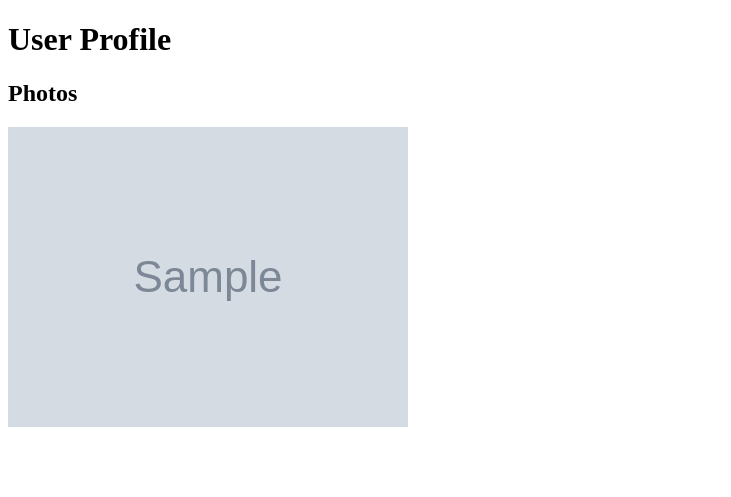
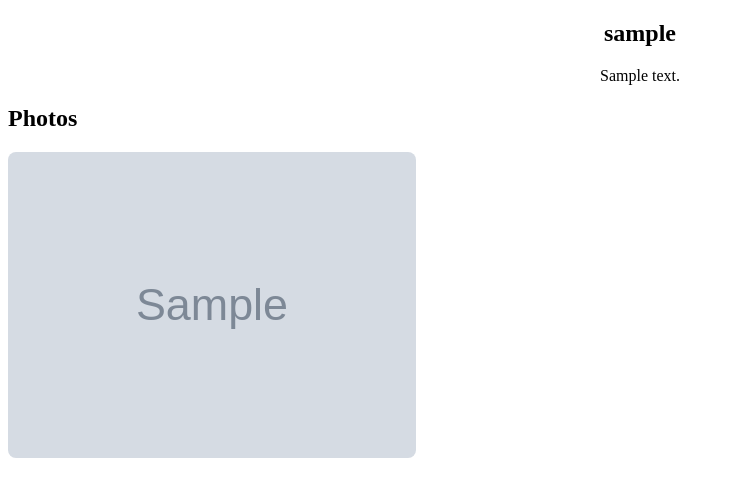
Before and after one commit to simces/VU-bak, a Spring app: template backend/src/main/resources/templates/user-profile.html in a window 1280 px wide. Shown: the top 497 px of the page, without its empty margins (0-731 px from the left). Run offline with Thymeleaf, Linux system fonts and the light colour scheme; the template is opened without the code that fills it: most values are stand-ins (such as "Sample title", 1, 10 or a date in 2020); grey boxes marked "Sample" are stand-in pictures; data that the repository does not hold is empty; some of the project's set-up classes (security, data sources, template engines, error pages and the like) are left out, and stand-ins take their place.

Commit message:
minimal changes, stable version

```diff
--- /dev/null
+++ b/backend/src/main/resources/static/css/style.css
@@ -0,0 +1,23 @@
+.profile-info {
+    text-align: center;
+    margin-bottom: 20px;
+}
+
+.profile-pic {
+    width: 150px;
+    height: 150px;
+    border-radius: 50%;
+    margin-top: 10px;
+}
+
+.photo-grid {
+    display: grid;
+    grid-template-columns: repeat(3, 1fr);
+    gap: 20px;
+}
+
+.photo-item img {
+    width: 100%;
+    height: auto;
+    border-radius: 8px;
+}
--- a/backend/src/main/resources/templates/user-profile.html
+++ b/backend/src/main/resources/templates/user-profile.html
@@ -1,14 +1,22 @@
 <!DOCTYPE html>
-<html>
+<html xmlns:th="http://www.thymeleaf.org">
+<head>
+  <title>User Profile</title>
+  <link rel="stylesheet" th:href="@{/css/style.css}" />
+</head>
 <body>
-<h1>User Profile</h1>
-<div>
-  <h2>Photos</h2>
 
-  <div th:each="photo : ${photos}">
+<div class="profile-info">
+  <h2 th:text="${userProfile.username}">Username</h2>
+  <p th:text="${userProfile.bio}">Bio</p>
+</div>
+
+<h2>Photos</h2>
+<div class="photo-grid">
+  <div th:each="photo : ${photos}" class="photo-item">
     <img th:src="${photo.imageUrl}" src="#" alt="User Photo" />
   </div>
+</div>
 
-</div>
 </body>
 </html>
```
Also changed, not shown: backend/src/main/java/com/photo/config/SecurityConfig.java (+22 -1 lines), backend/src/main/java/com/photo/controller/UserController.java (deleted, +0 -49 lines), backend/src/main/java/com/photo/controller/UserProfileController.java (+11 -4 lines).
